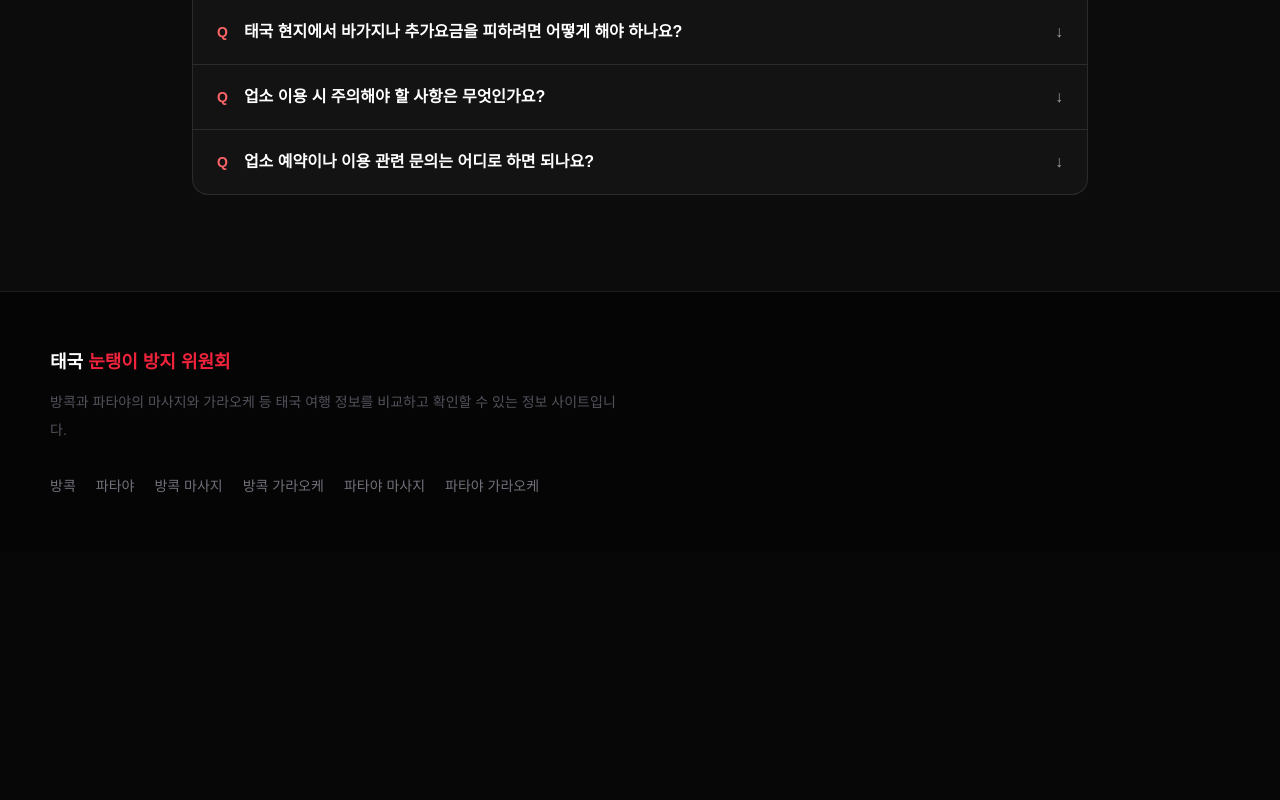
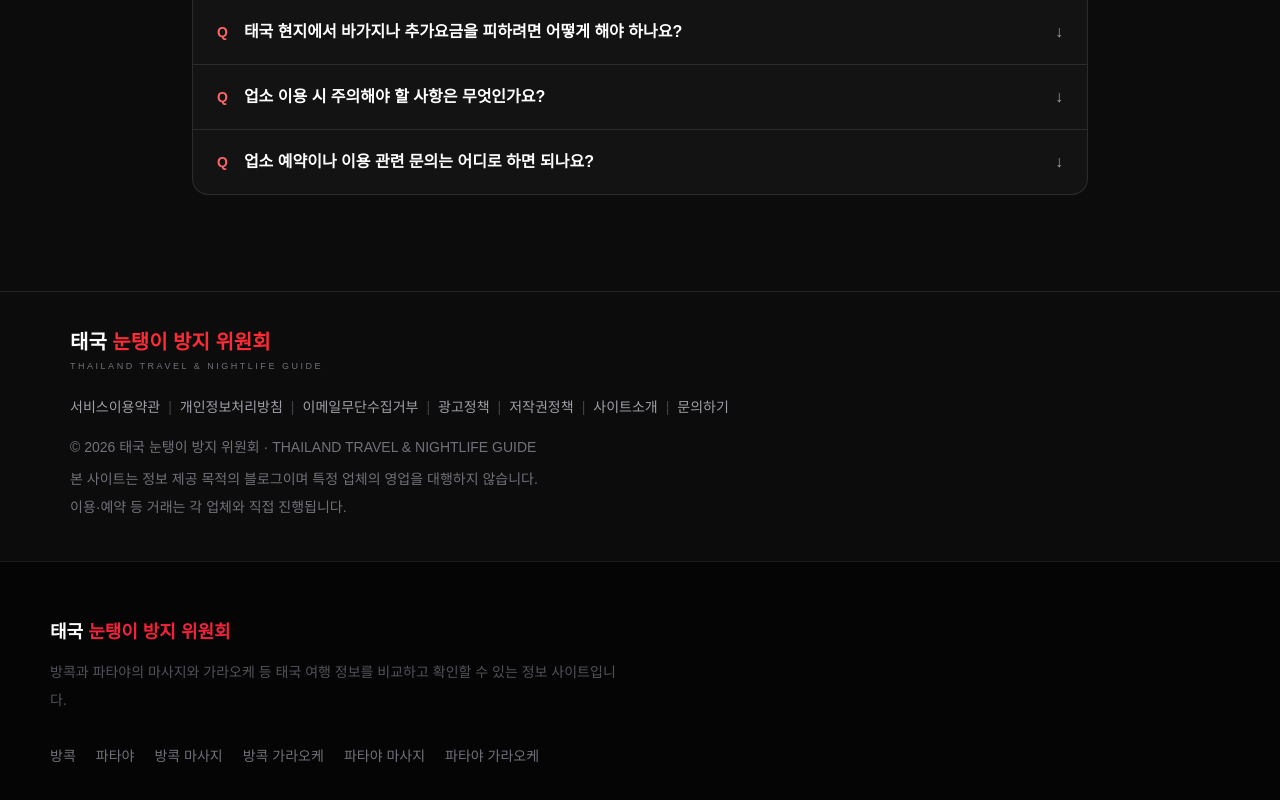
Before and after one commit to vietnam-nightlife/thailand-nightlife, a Next.js app: page / in a window 1280 px wide. Shown: the part 3799-4599 px from the top of the page. Before the commit the page ends 4351 px from the top, so only its background shows below. Built offline with nearby package versions, Linux system fonts and the light colour scheme.

Commit message:
Add footer with links and copyright information

```diff
--- a/app/page.tsx
+++ b/app/page.tsx
@@ -413,6 +413,78 @@ export default function Home() {
 
         </div>
       </section>
+
+      <footer className="border-t border-white/10 bg-[#0c0c0c]">
+  <div className="container mx-auto px-5 py-10">
+
+    <a href="/" className="block w-fit">
+      <div className="text-xl font-black leading-none">
+        <span className="text-white">태국 </span>
+        <span className="text-red-500">눈탱이 방지 위원회</span>
+      </div>
+
+      <div className="mt-2 text-[9px] font-medium tracking-[0.28em] text-zinc-500">
+        THAILAND TRAVEL & NIGHTLIFE GUIDE
+      </div>
+    </a>
+
+    <div className="mt-6 flex flex-wrap gap-x-2 gap-y-2 text-sm text-zinc-400">
+
+      <a href="/terms" className="transition hover:text-white">
+        서비스이용약관
+      </a>
+
+      <span className="text-zinc-700">|</span>
+
+      <a href="/privacy" className="transition hover:text-white">
+        개인정보처리방침
+      </a>
+
+      <span className="text-zinc-700">|</span>
+
+      <a href="/email-policy" className="transition hover:text-white">
+        이메일무단수집거부
+      </a>
+
+      <span className="text-zinc-700">|</span>
+
+      <a href="/ad-policy" className="transition hover:text-white">
+        광고정책
+      </a>
+
+      <span className="text-zinc-700">|</span>
+
+      <a href="/copyright" className="transition hover:text-white">
+        저작권정책
+      </a>
+
+      <span className="text-zinc-700">|</span>
+
+      <a href="/about" className="transition hover:text-white">
+        사이트소개
+      </a>
+
+      <span className="text-zinc-700">|</span>
+
+      <a href="/contact" className="transition hover:text-white">
+        문의하기
+      </a>
+
+    </div>
+
+    <div className="mt-5 text-sm text-zinc-500">
+      © 2026 태국 눈탱이 방지 위원회 · THAILAND TRAVEL & NIGHTLIFE GUIDE
+    </div>
+
+    <div className="mt-2 text-sm leading-7 text-zinc-500">
+      본 사이트는 정보 제공 목적의 블로그이며 특정 업체의 영업을 대행하지 않습니다.
+      <br />
+      이용·예약 등 거래는 각 업체와 직접 진행됩니다.
+    </div>
+
+  </div>
+</footer>
+
     </main>
   );
 }
```
